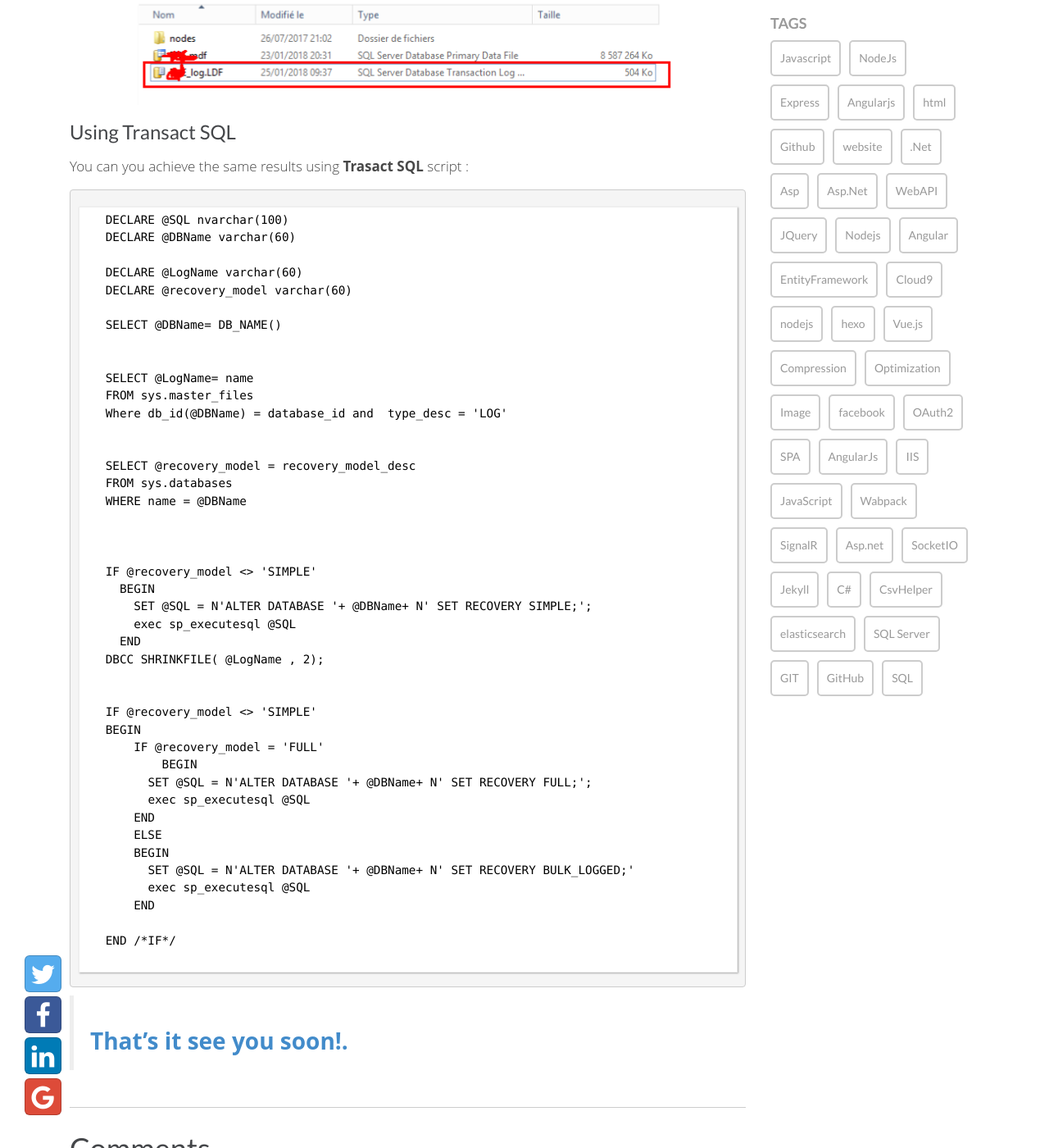
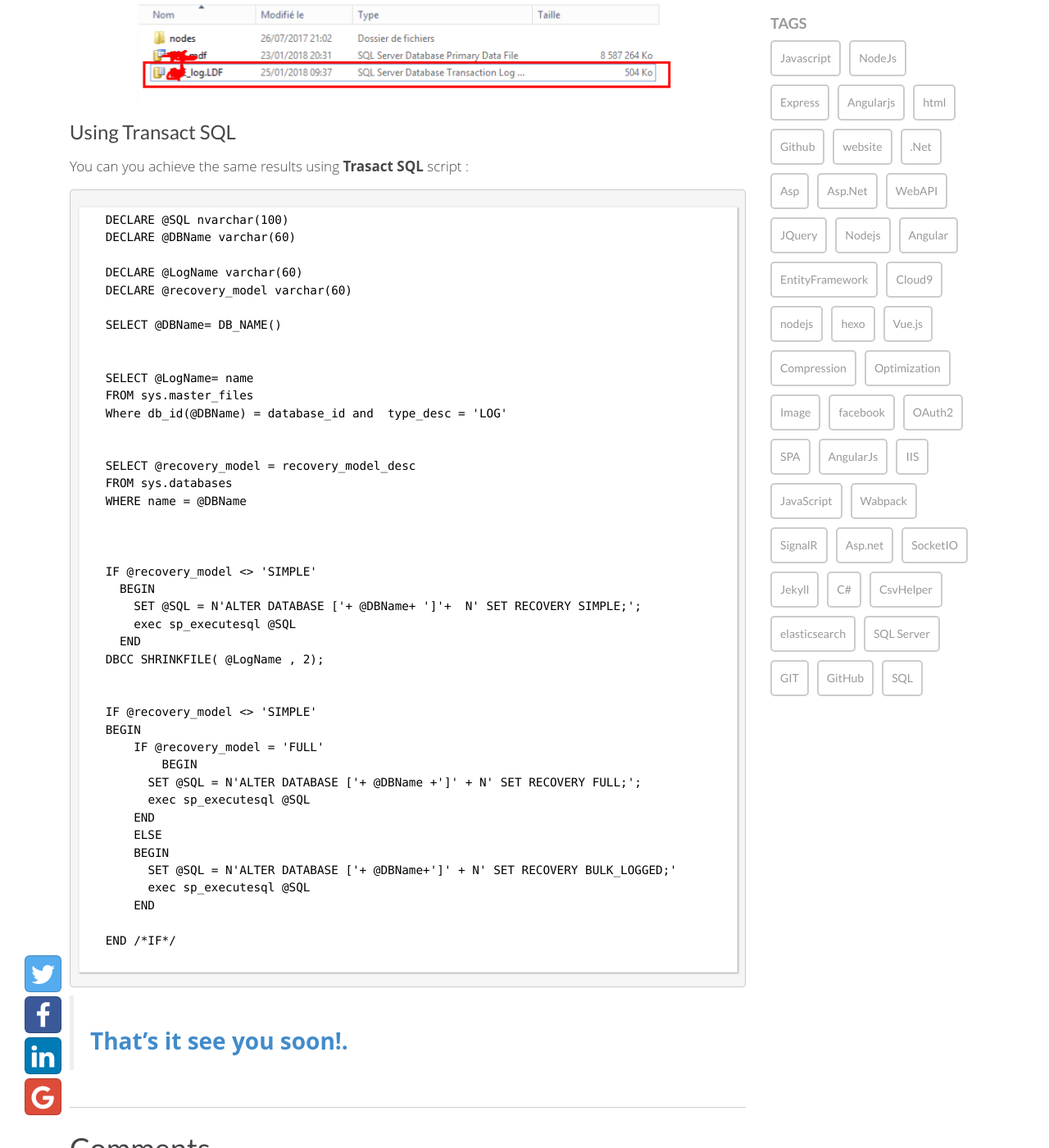
Before and after one commit to malekbenz/malekbenz, a Jekyll site: the page built from _posts/2018-01-25-how-to-truncate-sql-server-log-file.md, in a window 1280 px wide and 1400 px high, scrolled down 3317 px. Shown: the whole window at 82% size. Built offline with Jekyll 4.4.1, drawn with Linux system fonts in a browser that asks for light colours; nearby versions of some CDN libraries; comment, search, counter and statistics services are not loaded.

```diff
--- a/_posts/2018-01-25-how-to-truncate-sql-server-log-file.md
+++ b/_posts/2018-01-25-how-to-truncate-sql-server-log-file.md
@@ -83,7 +83,7 @@ You can you achieve the same results using **Trasact SQL** script :
 
   IF @recovery_model <> 'SIMPLE'
     BEGIN
-      SET @SQL = N'ALTER DATABASE '+ @DBName+ N' SET RECOVERY SIMPLE;';
+      SET @SQL = N'ALTER DATABASE ['+ @DBName+ ']'+  N' SET RECOVERY SIMPLE;';
       exec sp_executesql @SQL
     END
   DBCC SHRINKFILE( @LogName , 2);
@@ -93,12 +93,12 @@ You can you achieve the same results using **Trasact SQL** script :
   BEGIN
       IF @recovery_model = 'FULL'
           BEGIN
-        SET @SQL = N'ALTER DATABASE '+ @DBName+ N' SET RECOVERY FULL;';
+        SET @SQL = N'ALTER DATABASE ['+ @DBName +']' + N' SET RECOVERY FULL;';
         exec sp_executesql @SQL
       END
       ELSE
       BEGIN
-        SET @SQL = N'ALTER DATABASE '+ @DBName+ N' SET RECOVERY BULK_LOGGED;'
+        SET @SQL = N'ALTER DATABASE ['+ @DBName+']' + N' SET RECOVERY BULK_LOGGED;'
         exec sp_executesql @SQL
       END
 
```
